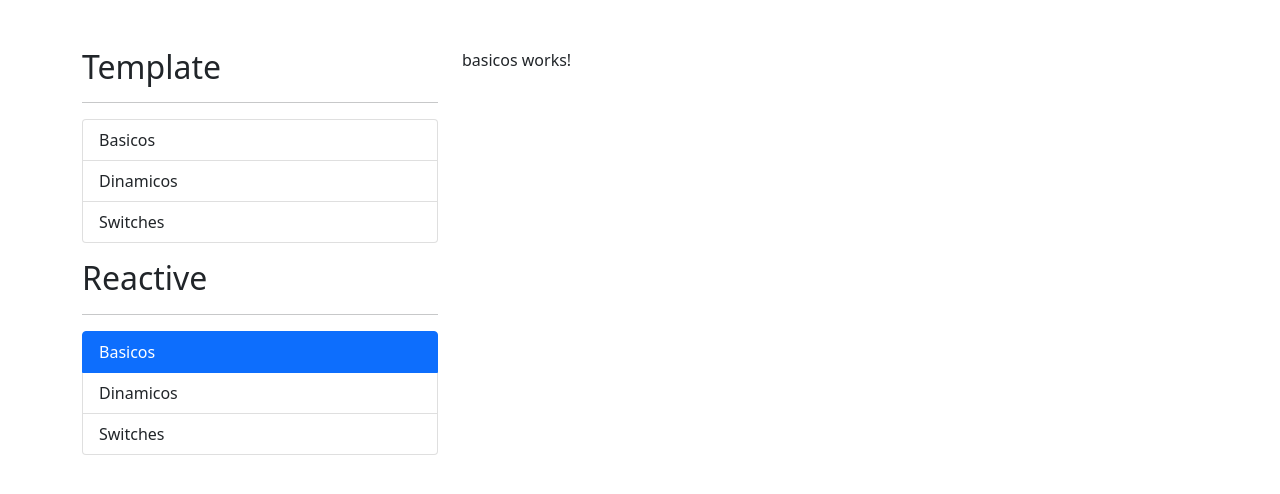
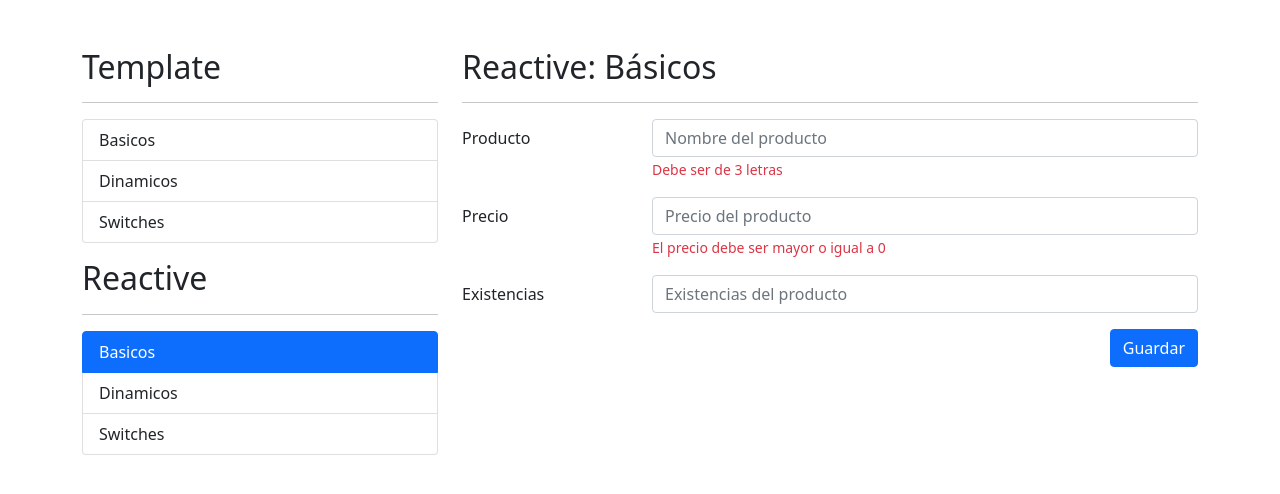
Before and after one commit to VictorCarmonaMoraza/FormulariosApp2022, an Angular app: page /reactive/basicos in a window 1280 px wide. Shown: the top 494 px of the page. Built offline with nearby package versions, Linux system fonts and the light colour scheme.

Commit message:
14-Formularios Reactivos

```diff
--- a/src/app/reactive/basicos/basicos.component.html
+++ b/src/app/reactive/basicos/basicos.component.html
@@ -1 +1,79 @@
-<p>basicos works!</p>
+<h2>Reactive: Básicos</h2>
+<hr>
+
+<div class="row">
+  <div class="col">
+
+    <form autocomplete="off">
+
+
+      <!--Campo de producto-->
+      <div class="mb-3 row">
+        <label class="col-sm-3 col-form-label">Producto</label>
+        <div class="col-sm-9">
+          <input type="text" class="form-control"  placeholder="Nombre del producto">
+
+          <span class="form-text text-danger">
+            Debe ser de 3 letras
+          </span>
+        </div>
+      </div>
+
+      <!--Campo de precio-->
+      <div class="mb-3 row">
+        <label class="col-sm-3 col-form-label">Precio</label>
+        <div class="col-sm-9">
+          <input type="number" class="form-control"
+          placeholder="Precio del producto">
+          <span class="form-text text-danger">
+            El precio debe ser mayor o igual a 0
+          </span>
+        </div>
+      </div>
+
+      <!--Campo de existencias-->
+      <div class="mb-3 row">
+        <label class="col-sm-3 col-form-label">Existencias</label>
+        <div class="col-sm-9">
+          <input type="number" class="form-control"
+          placeholder="Existencias del producto">
+        </div>
+      </div>
+
+      <div class="row">
+        <div class="col">
+          <button type="submit"
+          class="btn btn-primary float-end">
+            Guardar
+          </button>
+        </div>
+      </div>
+
+
+    </form>
+  </div>
+</div>
+
+<!-- <div class="row">
+  <div class="col"> -->
+
+    <!--Mostramos si el formulario es valido-->
+    <!-- <span>Valid</span>
+    <pre>{{miFormulario.valid}}</pre> -->
+
+    <!--Significa que no se cambiaron los valores con los que se presento el formulario-->
+    <!-- <span>Pristine</span>
+    <pre>{{miFormulario.pristine}}</pre> -->
+
+    <!--Significa que entras en el campo y te sales auqnue no se haya cambiado nada pero lo toco-->
+    <!-- <span>Touched</span>
+    <pre>{{miFormulario.touched}}</pre> -->
+
+    <!--Mostramos los valores del formulario-->
+    <!-- <span>Value</span>
+    <pre>{{miFormulario.value | json}}</pre> -->
+
+
+<!--
+  </div>
+</div> -->
--- a/src/app/reactive/dinamicos/dinamicos.component.html
+++ b/src/app/reactive/dinamicos/dinamicos.component.html
@@ -1 +1,71 @@
-<p>dinamicos works!</p>
+<h2>Reactive:
+  <small>Dinámicos</small>
+</h2>
+
+<hr>
+<form autocomplete="off">
+  <!--Nombre-->
+  <div class="mb-3 row">
+    <label class="col-sm-3 col-form-label">
+      Nombre
+    </label>
+    <div class="col-sm-9">
+      <input class="form-control" placeholder="Nombre de la persona">
+      <!--Mensaje para el error-->
+      <span class="form-text text-danger">
+        Este campo es obligatorio
+      </span>
+
+    </div>
+  </div>
+
+  <!--Agregar juego favorito-->
+  <div class="mb-3 row">
+    <label class="col-sm-3 col-form-label">
+      Agregar
+    </label>
+    <div class="col-sm-9">
+      <div class="input-group">
+        <input
+        class="form-control" placeholder="Agregar juego favorito" (click)="1">
+
+        <button class="btn btn-outline-primary" type="button" (keyup.enter)="1">
+          Agregar
+        </button>
+
+      </div>
+    </div>
+  </div>
+
+  <!--Listado de juegos favoritos-->
+  <div class="mb-3 row">
+    <label class="col-sm-3 col-form-label">
+      Favoritos
+    </label>
+    <div class="col-sm-9">
+
+      <!-- <div class="input-group mb-1">
+        <input class="form-control">
+
+         <button class="btn btn-outline-danger" type="button" (click)="1">
+          Eliminar
+        </button>
+      </div> -->
+
+    </div>
+  </div>
+
+  <!--Button-->
+  <div class="row">
+    <div class="col-sm-12">
+      <button type="button" class="btn btn-primary float-end" (click)="1">
+        Guardar
+      </button>
+    </div>
+  </div>
+
+</form>
+
+
+<!-- <span>Persona</span>
+<pre>{{persona | json}}</pre> -->
--- a/src/app/reactive/switches/switches.component.html
+++ b/src/app/reactive/switches/switches.component.html
@@ -1 +1,93 @@
-<p>switches works!</p>
+<h2>Reactives: Switches</h2>
+<hr>
+
+<form>
+
+  <!--Radius-->
+  <div class="row mb-3">
+    <label class="col-sm-3 col-form-label">
+      Género
+    </label>
+
+    <div class="col-sm-9">
+      <div class="form-check">
+        <input class="form-check-input" type="radio" value="M"
+         name="radioGenero" id="redioMasculino" >
+        <label class="form-check-label" for="redioMasculino">
+          Maculino
+        </label>
+      </div>
+      <div class="form-check">
+        <input class="form-check-input" type="radio" value="F"
+        name="radioGenero" id="radioFemenino">
+        <label class="form-check-label" for="radioFemenino">
+          Femenino
+        </label>
+      </div>
+    </div>
+  </div>
+
+
+  <!--Switches-->
+  <div class="row mb-3">
+    <label class="col-sm-3 col-form-label">
+      Notificaciones
+    </label>
+
+    <div class="col-sm-9">
+
+      <div class="form-check form-switch mt-2">
+        <input class="form-check-input" type="checkbox"
+        id="flexSwitchCheckChecked">
+        <label class="form-check-label" for="flexSwitchCheckChecked">Quiero recibir notificaciones</label>
+      </div>
+
+    </div>
+  </div>
+
+  <!--Checks-->
+  <div class="row mb-3">
+    <label class="col-sm-3 col-form-label">
+
+    </label>
+
+    <div class="col-sm-9">
+      <div class="form-check">
+        <input class="form-check-input" type="checkbox"
+        id="flexCheckChecked">
+        <label class="form-check-label" for="flexCheckChecked">
+          Terminos y condiciones
+        </label>
+      </div>
+    </div>
+
+  </div>
+
+  <!--Boton submit-->
+  <div class="row">
+    <div class="col">
+      <button class="btn btn-primary float-end">
+        Guardar
+      </button>
+    </div>
+  </div>
+
+</form>
+
+<!-- <h5>Valor del formulario</h5>
+<pre>{{miFormulario.value | json}}</pre>
+<br>
+
+<h5>Persona</h5>
+<pre>{{persona | json}}</pre>
+<br>
+
+<h5>Valid</h5>
+<pre>{{miFormulario.valid}}</pre>
+
+<h5>Valid</h5>
+<pre>{{miFormulario.form.controls['terminos']?.errors | json}}</pre>
+
+
+<br>
+<pre>Condiciones:</pre> -->
```
